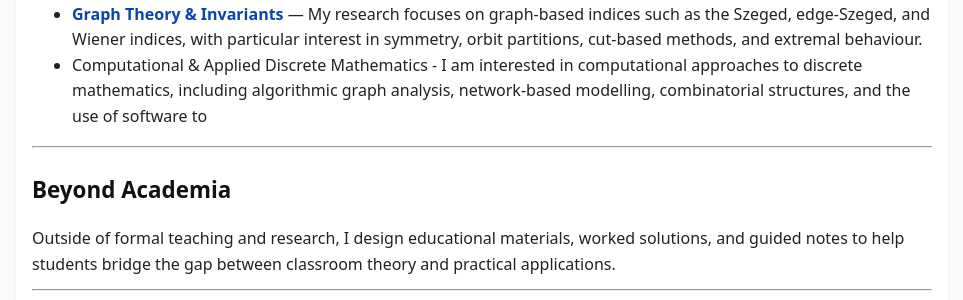
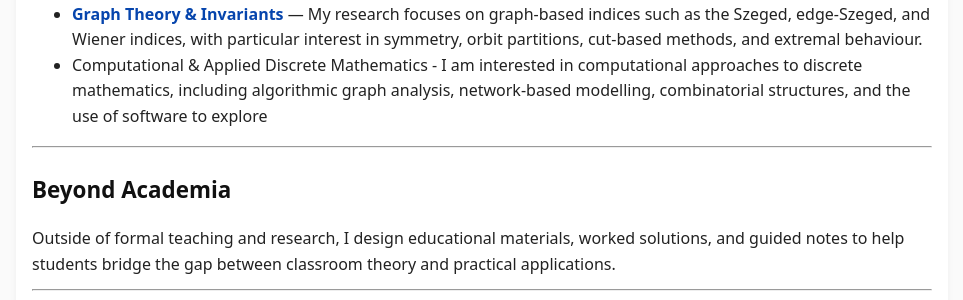
Before and after one commit to SaleemKamaludin/SaleemKamaludin.github.io, a Jekyll site: the page built from about.md, in a window 1280 px wide. Shown: the part 602-902 px from the top of the page, without its empty margins (158-1121 px from the left). Built offline with Jekyll 4.4.1, drawn with Linux system fonts in a browser that asks for light colours.

Commit message:
Update about.md

```diff
--- a/about.md
+++ b/about.md
@@ -20,7 +20,7 @@ My goal is to create learning environments where students not only master techni
 
 ## Research Interests
 - <a href="{{ '/notes/graph-theory/' | relative_url }}"><strong>Graph Theory & Invariants</strong></a> — My research focuses on graph-based indices such as the Szeged, edge-Szeged, and Wiener indices, with particular interest in symmetry, orbit partitions, cut-based methods, and extremal behaviour.
-- Computational & Applied Discrete Mathematics - I am interested in computational approaches to discrete mathematics, including algorithmic graph analysis, network-based modelling, combinatorial structures, and the use of software to
+- Computational & Applied Discrete Mathematics - I am interested in computational approaches to discrete mathematics, including algorithmic graph analysis, network-based modelling, combinatorial structures, and the use of software to explore
 
 
 
```
